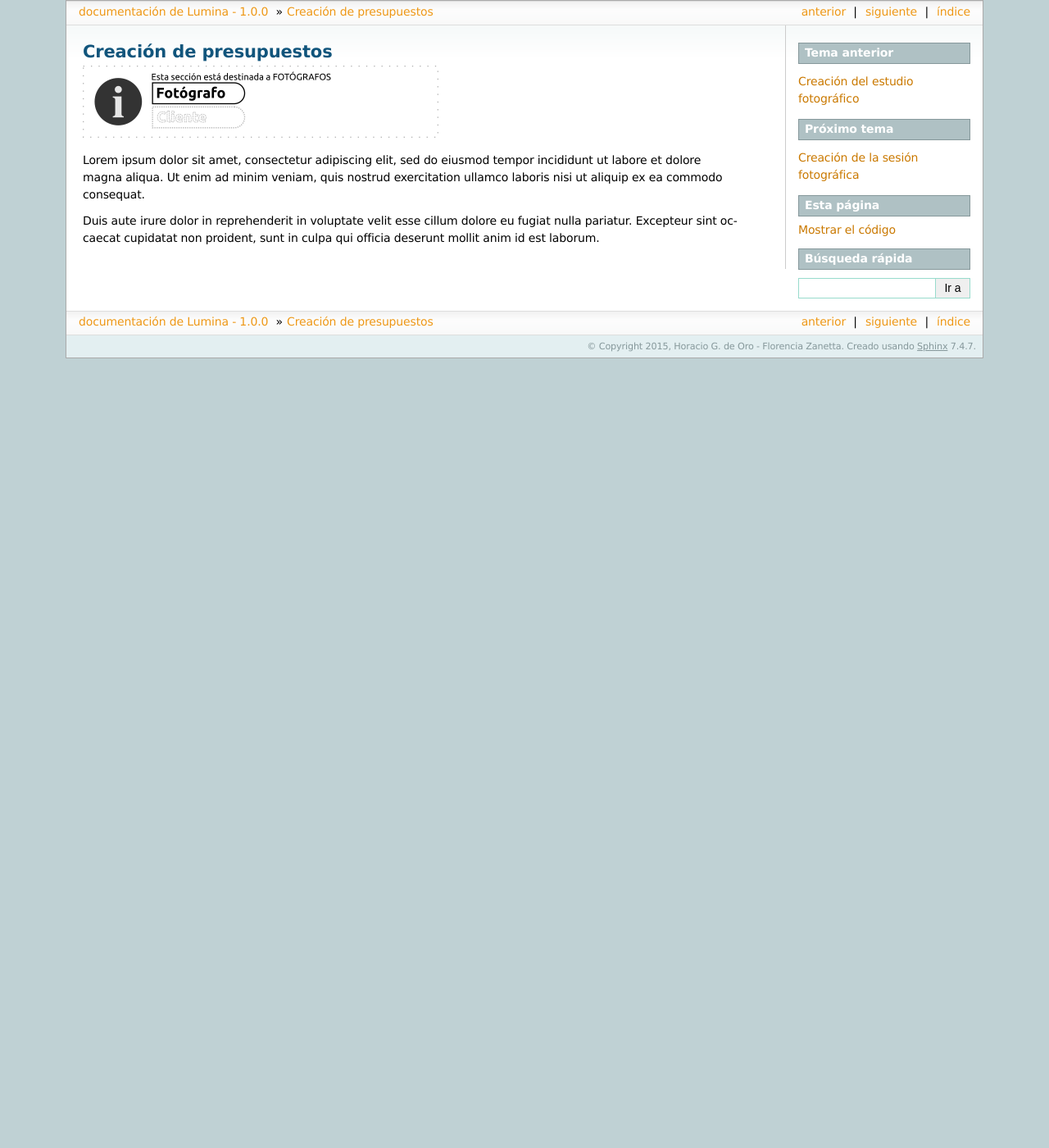
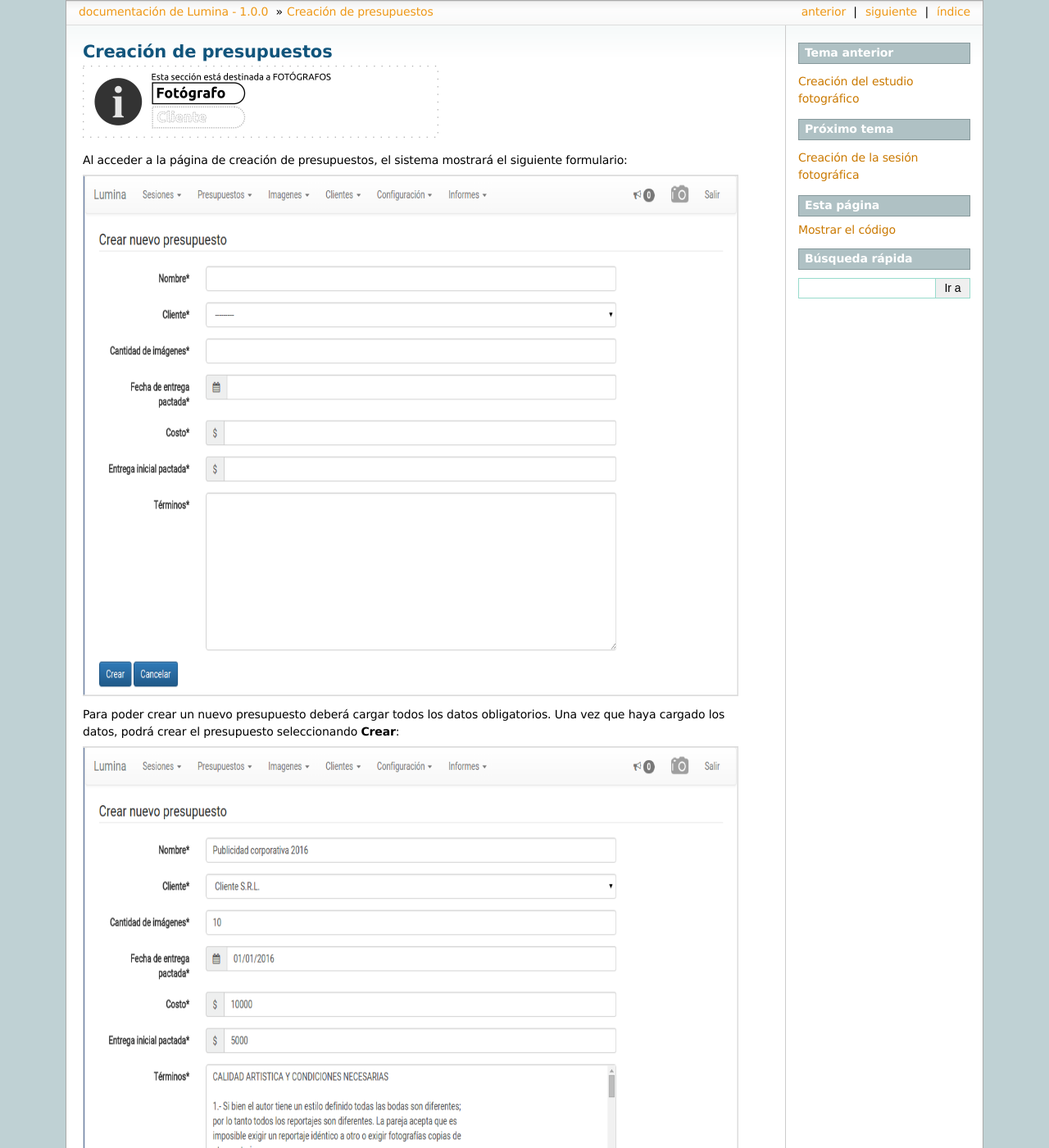
Before and after one commit to florzanetta/lumina, a Sphinx documentation site: the page built from doc/tutorial_quote_creation.rst, in a window 1280 px wide and 1400 px high. Shown: the whole window at 82% size. Built offline with Sphinx 7.4.7, drawn with Linux system fonts in a browser that asks for light colours; some of the changed text lies outside the part shown.

Commit message:
Add doc for quote creation

```diff
--- a/doc/tutorial_quote_creation.rst
+++ b/doc/tutorial_quote_creation.rst
@@ -4,8 +4,42 @@
 .. image:: images/rol-photo.png
    :scale: 50%
 
-Lorem ipsum dolor sit amet, consectetur adipiscing elit, sed do eiusmod tempor incididunt ut labore et dolore magna
-aliqua. Ut enim ad minim veniam, quis nostrud exercitation ullamco laboris nisi ut aliquip ex ea commodo consequat.
 
-Duis aute irure dolor in reprehenderit in voluptate velit esse cillum dolore eu fugiat nulla pariatur. Excepteur
-sint occaecat cupidatat non proident, sunt in culpa qui officia deserunt mollit anim id est laborum.
+Al acceder a la página de creación de presupuestos, el sistema mostrará el siguiente formulario:
+
+.. image:: images-border/quote-create.png
+   :scale: 90%
+   :align: center
+
+
+Para poder crear un nuevo presupuesto deberá cargar todos los datos obligatorios. Una vez que
+haya cargado los datos, podrá crear el presupuesto seleccionando **Crear**:
+
+.. image:: images-border/quote-create-with-data.png
+   :scale: 90%
+   :align: center
+
+
+El sistema creará el presupuesto, y lo mostrará junto al mensaje de éxito:
+
+.. image:: images-border/quote-create-with-data-done.png
+   :scale: 90%
+   :align: center
+
+
+Accediendo a la parte inferior de la página, se pueden ver las acciones disponibles. Una vez que el
+fotógrafo esté conforme con los términos del presupuesto, debe seleccionar **Confirmar presupuesto**:
+
+.. image:: images-border/quote-create-with-data-done-bottom.png
+   :scale: 90%
+   :align: center
+
+
+El sistema registrará el cambio en el presupuesto:
+
+.. image:: images-border/quote-create-waiting-customer-accept.png
+   :scale: 90%
+   :align: center
+
+
+Ahora el fotógrafo debe esperar a que el cliente acepte el presupuesto.
```
Also changed, not shown: doc/images-border/quote-create-waiting-customer-accept.png (added), doc/images-border/quote-create-with-data-done-bottom.png (added), doc/images-border/quote-create-with-data-done.png (added), doc/images-border/quote-create-with-data.png (added), doc/images-border/quote-create.png (added), doc/images/quote-create-waiting-customer-accept.png (added), doc/images/quote-create-with-data-done-bottom.png (added), doc/images/quote-create-with-data-done.png (added), doc/images/quote-create-with-data.png (added), doc/images/quote-create.png (added).
